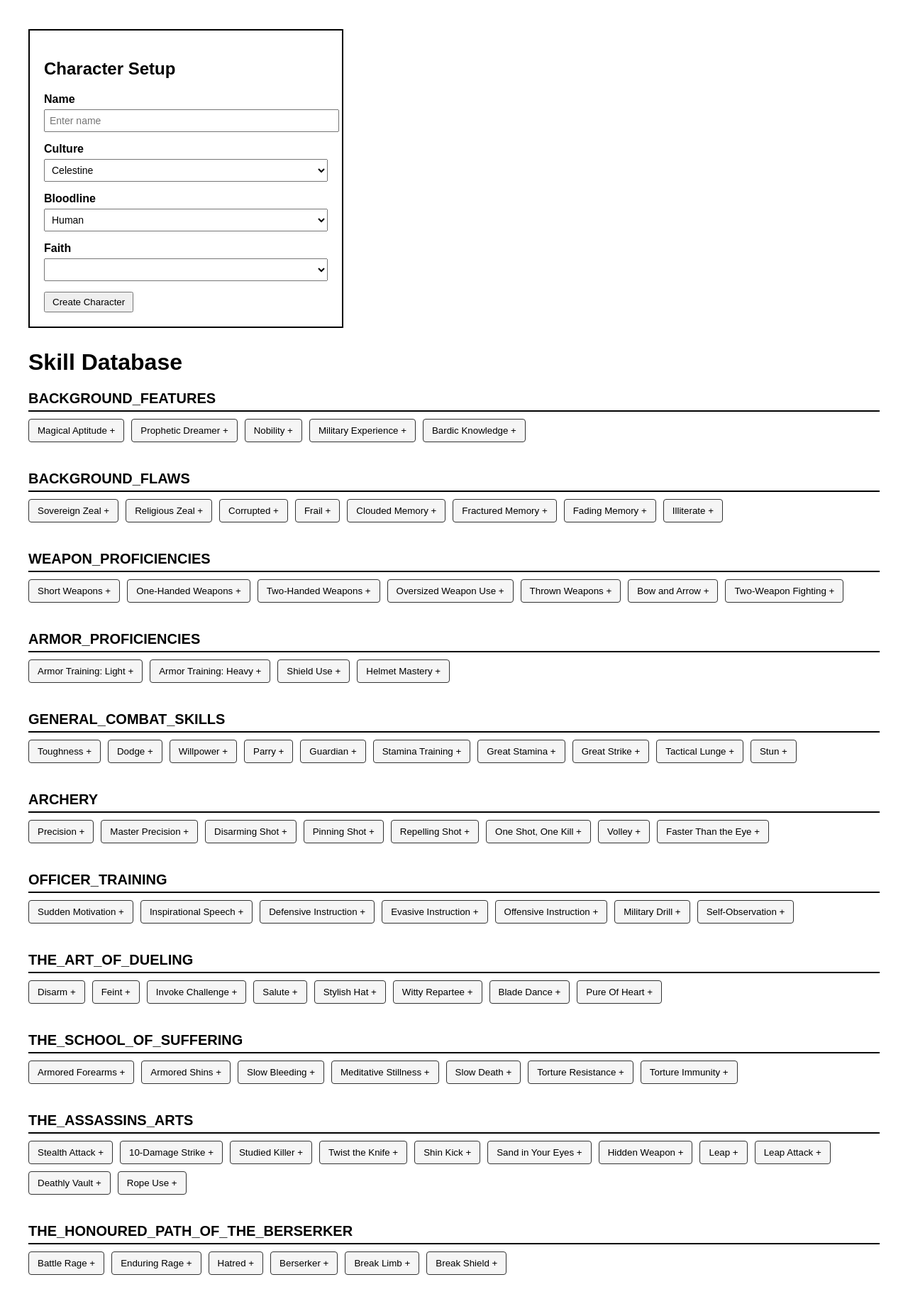
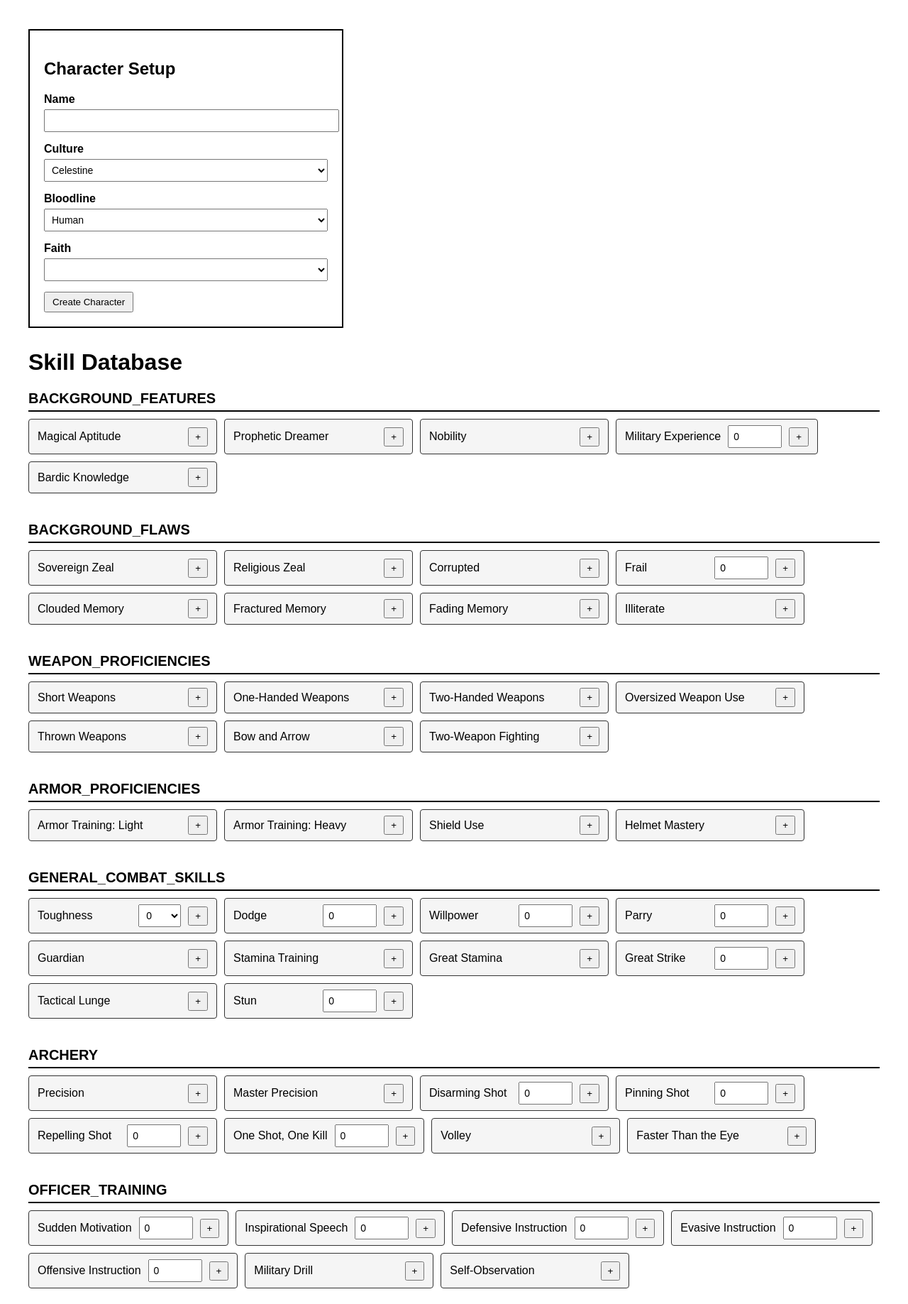
Before and after one commit to AzureZerda/CharacterCreator, a Flask app: page / in a window 1280 px wide. Shown: the part 49-1886 px from the top of the page at 71% size. Run offline with Flask 3, Linux system fonts and the light colour scheme.

Commit message:
Skill tiles display selections properly

```diff
--- a/templates/all_skills.html
+++ b/templates/all_skills.html
@@ -46,16 +46,35 @@
         gap: 10px;
     }
 
-    .skill-button-wrapper {
-        display: inline-block;
-    }
+    .skill-tile {
+        display: flex;
+        align-items: center;
+        justify-content: space-between;
+        gap: 10px;
 
-    .skill-button {
         padding: 8px 12px;
         border: 1px solid #333;
         background: #f5f5f5;
+        border-radius: 4px;
+        min-width: 240px;
+    }
+
+    .skill-tile.locked {
+        background: #ddd;
+        opacity: 0.7;
+    }
+
+    .skill-name {
+        flex: 1;
+    }
+
+    .qty-input {
+        width: 60px;
+    }
+
+    .plus-btn {
+        padding: 4px 8px;
         cursor: pointer;
-        border-radius: 4px;
     }
 </style>
 
@@ -67,7 +86,7 @@
 
     <div class="field">
         <label>Name</label>
-        <input type="text" name="name" placeholder="Enter name">
+        <input type="text" name="name">
     </div>
 
     <div class="field">
@@ -99,7 +118,7 @@
 
 <h1>Skill Database</h1>
 
-<!-- SKILLS -->
+<!-- 🔥 CATEGORY LOOP RESTORED -->
 {% for category_name, category_data in skills_db.items() %}
 
 <div class="section">
@@ -110,20 +129,53 @@
 
     <div class="button-grid">
 
-        {% for skill_name in category_data.keys() %}
+        {% for skill_name, data in category_data.items() %}
 
-        <div class="skill-button-wrapper">
+        {% set maxv = data['Max'] %}
+
+        <div class="skill-tile">
+
+            <div class="skill-name">{{ skill_name }}</div>
+
+            {% if maxv is none %}
+
+                <!-- FREE INPUT -->
+                <input
+                    type="number"
+                    class="qty-input"
+                    min="0"
+                    value="0"
+                    data-skill-input="{{ skill_name }}">
+
+            {% elif maxv > 1 %}
+
+                <!-- DROPDOWN 0 → MAX -->
+                <select class="qty-input" data-skill-input="{{ skill_name }}">
+
+                    {% for i in range(0, maxv + 1) %}
+                        <option value="{{ i }}">{{ i }}</option>
+                    {% endfor %}
+
+                </select>
+
+            {% else %}
+
+                <!-- fallback (Max = 1 or weird edge case) -->
+                <input
+                    type="hidden"
+                    value="1"
+                    data-skill-input="{{ skill_name }}">
+
+            {% endif %}
 
             <button
                 type="button"
-                class="skill-button"
+                class="plus-btn"
                 data-skill="{{ skill_name }}"
+                data-max="{{ maxv }}"
                 data-state="add"
                 onclick="toggleSkill(this)">
-
-                <span class="label">{{ skill_name }}</span>
-                <span class="action">+</span>
-
+                +
             </button>
 
         </div>
@@ -136,56 +188,65 @@
 
 {% endfor %}
 
-<!-- JS (single global handler) -->
 <script>
+
 function toggleSkill(btn) {
 
     const skill = btn.dataset.skill;
+    const maxv = btn.dataset.max === "None" ? null : parseInt(btn.dataset.max);
     const state = btn.dataset.state;
+
+    const tile = btn.closest(".skill-tile");
+    const input = tile.querySelector(`[data-skill-input="${skill}"]`);
+
+    let quantity = 0;
+
+    if (maxv === null) {
+        quantity = parseInt(input.value || "0");
+    } else {
+        quantity = (state === "add") ? 1 : 0;
+    }
+
+    const formData = new URLSearchParams();
+    formData.append("skill", skill);
+    formData.append("quantity", quantity);
 
     const url = state === "add" ? "/add_skill" : "/remove_skill";
 
     fetch(url, {
         method: "POST",
-        headers: {
-            "Content-Type": "application/x-www-form-urlencoded"
-        },
-        body: new URLSearchParams({
-            skill: skill,
-            quantity: 1,
-            cost: 0
-        })
+        body: formData
     })
     .then(res => res.json())
     .then(data => {
-
-        console.log("SERVER RESPONSE:", data);
 
         if (!data.success) {
             alert(data.error || "Action failed");
             return;
         }
 
-        // toggle UI only if backend succeeds
         if (state === "add") {
             btn.dataset.state = "remove";
-            btn.querySelector(".action").textContent = "-";
+            btn.textContent = "-";
+            tile.classList.add("locked");
+            input?.classList.add("locked");
+            input?.setAttribute("readonly", true);
+
         } else {
             btn.dataset.state = "add";
-            btn.querySelector(".action").textContent = "+";
+            btn.textContent = "+";
+            tile.classList.remove("locked");
+            input?.classList.remove("locked");
+            input?.removeAttribute("readonly");
         }
 
-        // update points if returned
-        if (data.points !== undefined) {
-            const el = document.querySelector("#points-value");
-            if (el) el.textContent = data.points;
-        }
     })
     .catch(err => {
-        console.error("REQUEST FAILED:", err);
-        alert("Request failed (check console)");
+        console.error(err);
+        alert("Request failed");
     });
 }
+
 </script>
 
 {% endblock %}
```
